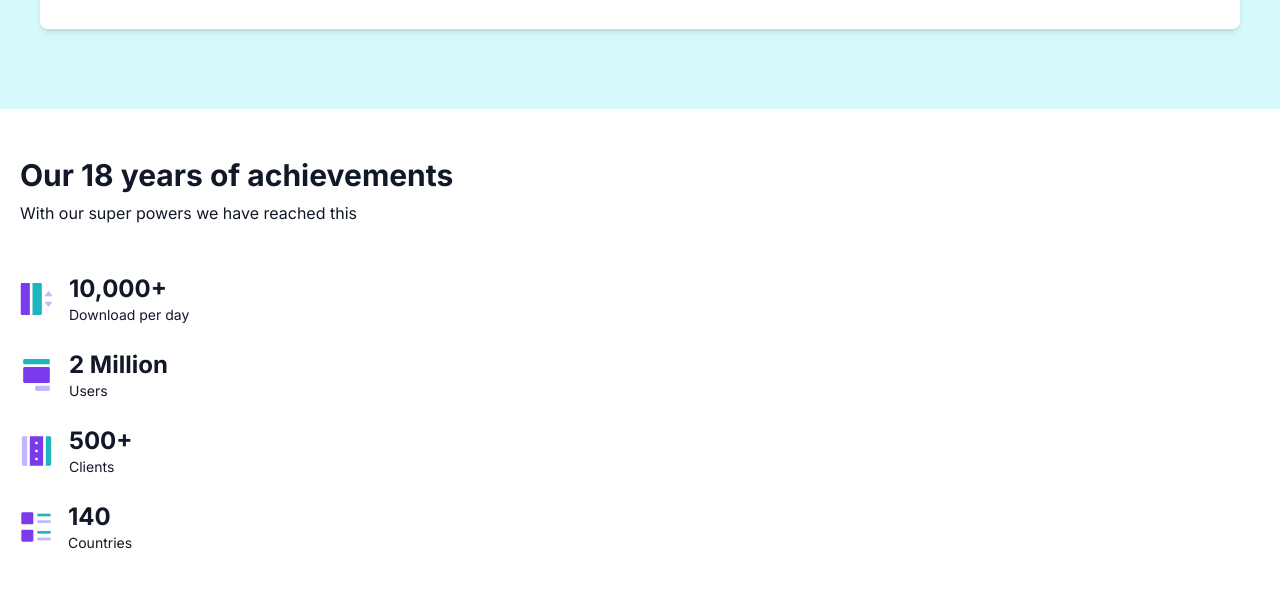
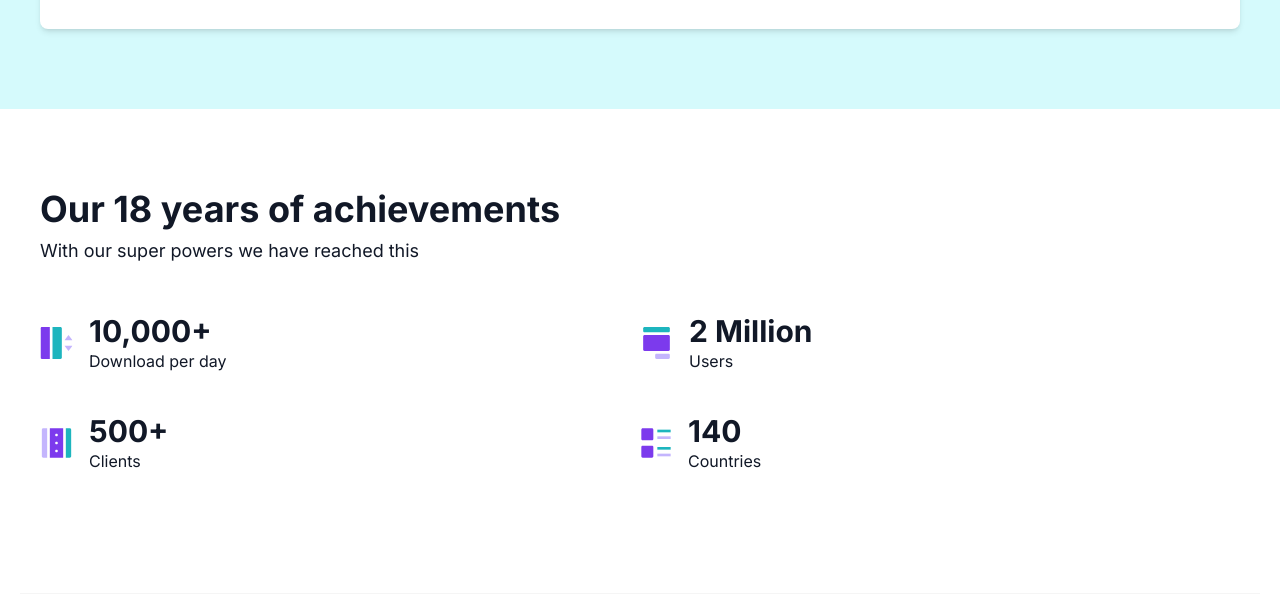
Before and after one commit to andrewcarletti/landify_clone, a website built with Parcel: page src/index.html in a window 1280 px wide. Shown: the part 3131-3742 px from the top of the page. Built offline with nearby package versions, Linux system fonts and the light colour scheme.

Commit message:
finish tablet achievements

```diff
--- a/src/index.html
+++ b/src/index.html
@@ -321,61 +321,63 @@
       </div>
 
       <!-- achievements -->
-      <div class="py-12 px-5 flex flex-col gap-12">
+      <div class="py-12 px-5 flex flex-col gap-12 md:py-20 md:px-10">
         <div class="flex flex-col gap-2 text-neutral-900">
-          <h2 class="text-3xl font-bold">Our 18 years of achievements</h2>
-          <p class="text-base font-normal">
+          <h2 class="text-3xl font-bold md:text-4xl">
+            Our 18 years of achievements
+          </h2>
+          <p class="text-base font-normal md:text-lg">
             With our super powers we have reached this
           </p>
         </div>
 
-        <div class="flex flex-col gap-6">
+        <div class="flex flex-col gap-6 md:flex-row md:flex-wrap md:gap-0">
           <!-- downloads card -->
-          <div class="flex gap-4 items-center">
+          <div class="flex gap-4 items-center md:w-1/2">
             <img
               src="./assets/icons/features/robust_workflow.svg"
               class="h-8"
             />
 
             <div class="text-neutral-900">
-              <h4 class="text-2xl font-bold">10,000+</h4>
-              <h5 class="text-sm font-normal">Download per day</h5>
+              <h4 class="text-2xl font-bold md:text-3xl">10,000+</h4>
+              <h5 class="text-sm font-normal md:text-base">Download per day</h5>
             </div>
           </div>
 
           <!-- users card -->
-          <div class="flex gap-4 items-center">
+          <div class="flex gap-4 items-center md:w-1/2">
             <img
               src="./assets/icons/features/multiple_layouts.svg"
               class="h-8"
             />
 
             <div class="text-neutral-900">
-              <h4 class="text-2xl font-bold">2 Million</h4>
-              <h5 class="text-sm font-normal">Users</h5>
+              <h4 class="text-2xl font-bold md:text-3xl">2 Million</h4>
+              <h5 class="text-sm font-normal md:text-base">Users</h5>
             </div>
           </div>
 
           <!-- clients card -->
-          <div class="flex gap-4 items-center">
+          <div class="flex gap-4 items-center md:w-1/2 md:mt-10">
             <img
               src="./assets/icons/features/better_components.svg"
               class="h-8"
             />
 
             <div class="text-neutral-900">
-              <h4 class="text-2xl font-bold">500+</h4>
-              <h5 class="text-sm font-normal">Clients</h5>
+              <h4 class="text-2xl font-bold md:text-3xl">500+</h4>
+              <h5 class="text-sm font-normal md:text-base">Clients</h5>
             </div>
           </div>
 
           <!-- countries card -->
-          <div class="flex gap-4 items-center">
+          <div class="flex gap-4 items-center md:w-1/2 md:mt-10">
             <img src="./assets/icons/features/countries.svg" class="h-8" />
 
             <div class="text-neutral-900">
-              <h4 class="text-2xl font-bold">140</h4>
-              <h5 class="text-sm font-normal">Countries</h5>
+              <h4 class="text-2xl font-bold md:text-3xl">140</h4>
+              <h5 class="text-sm font-normal md:text-base">Countries</h5>
             </div>
           </div>
         </div>
```
Also changed, not shown: dist/index.html, 2 other files.
